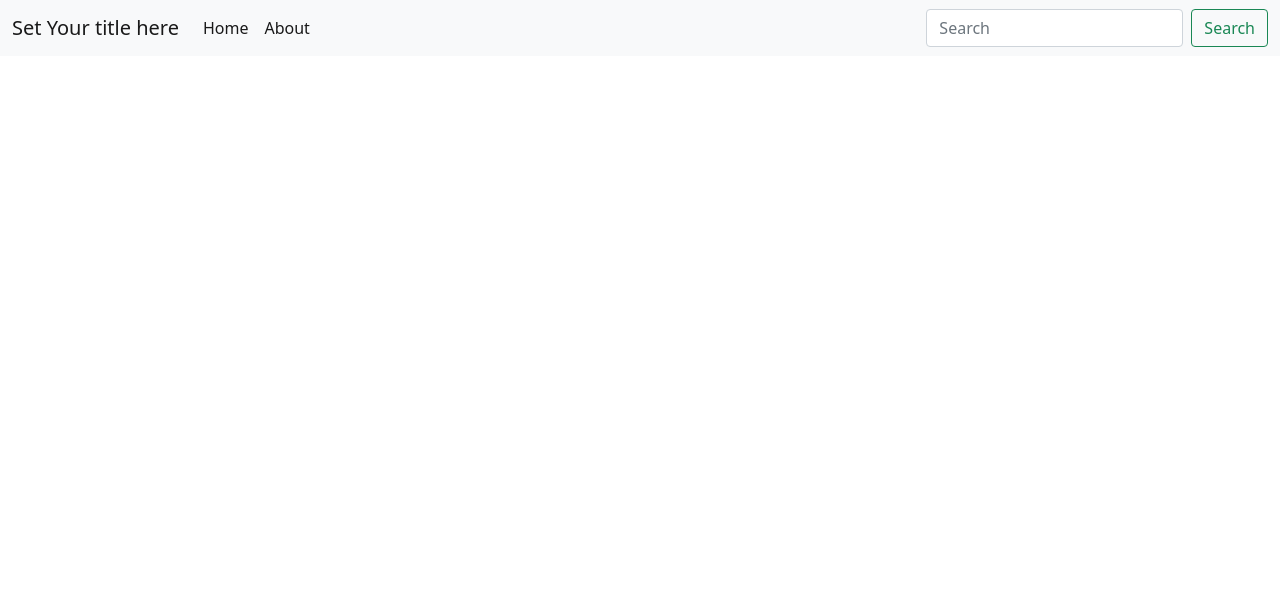
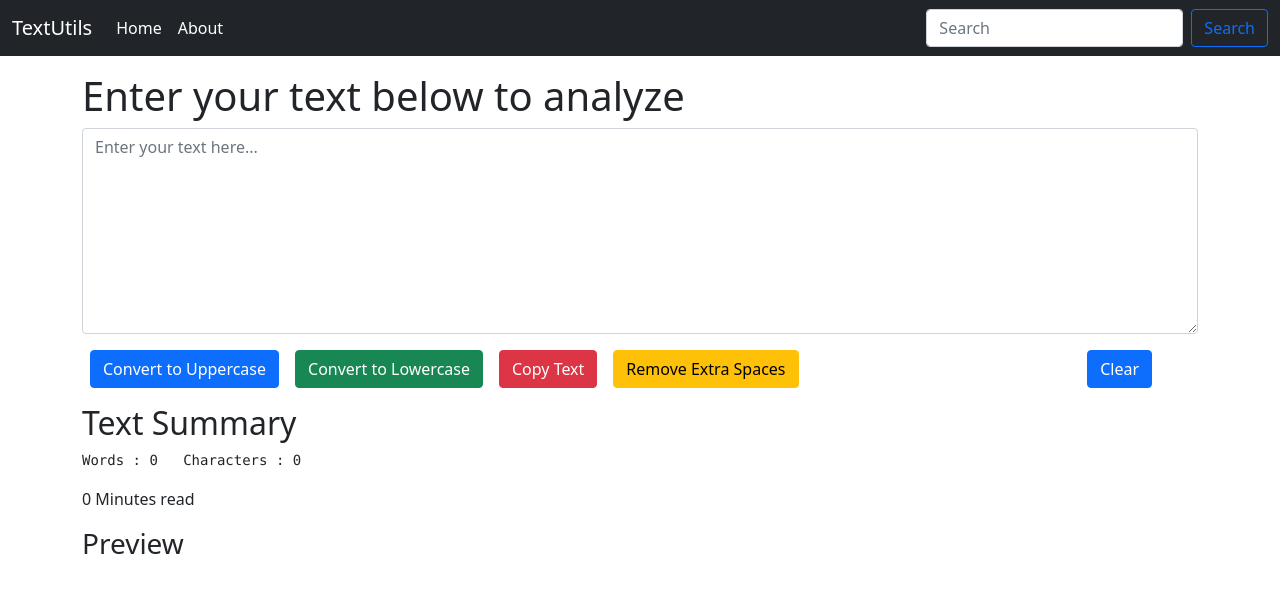
Before and after one commit to KC1919/ReactWork, a React (Create React App) app: page / in a window 1280 px wide. Shown: the top 592 px of the page. Built offline with nearby package versions, Linux system fonts and the light colour scheme.

Commit message:
added multiple utilities

```diff
--- a/public/index.html
+++ b/public/index.html
@@ -9,9 +9,8 @@
       name="description"
       content="Web site created using create-react-app"
     />
-    <link rel="apple-touch-icon" href="%PUBLIC_URL%/logo192.png" />
 
-    <link rel="manifest" href="%PUBLIC_URL%/manifest.json" />
+    <!-- <link rel="manifest" href="%PUBLIC_URL%/manifest.json" /> -->
 
     <!-- Bootstrap CSS -->
     <link href="https://cdn.jsdelivr.net/npm/bootstrap@5.1.0/dist/css/bootstrap.min.css" rel="stylesheet" integrity="sha384-KyZXEAg3QhqLMpG8r+8fhAXLRk2vvoC2f3B09zVXn8CA5QIVfZOJ3BCsw2P0p/We" crossorigin="anonymous">
--- a/src/App.js
+++ b/src/App.js
@@ -1,11 +1,15 @@
 import Navbar from "./components/Navbar";
+import TextForm from "./components/TextForm";
 
 function App() {
   // style={{ "text-align": "center" }}
   return (
     <>
-    <Navbar></Navbar>
-      {/* <Navbar title={"TextUtils"} /> */}
+      {/* <Navbar></Navbar>  when we will not pass any value tot he props, then default values will be rendered */}
+
+      <Navbar title={"TextUtils"} />
+
+      <TextForm heading={"Enter your text below to analyze"}/>
     </>
   );
 }
--- a/src/components/Navbar.js
+++ b/src/components/Navbar.js
@@ -4,7 +4,7 @@ import PropTypes from "prop-types";
 export default function Navbar(props) {
   return (
     <div className="App">
-      <nav className="navbar navbar-expand-lg navbar-light bg-light">
+      <nav className="navbar navbar-expand-lg navbar-dark bg-dark">
         <div className="container-fluid">
           <a className="navbar-brand" href="/">
             {props.title}
@@ -41,7 +41,7 @@ export default function Navbar(props) {
                 placeholder="Search"
                 aria-label="Search"
               />
-              <button className="btn btn-outline-success" type="submit">
+              <button className="btn btn-outline-primary" type="submit">
                 Search
               </button>
             </form>
--- /dev/null
+++ b/src/components/TextForm.js
@@ -0,0 +1,87 @@
+import React, { useState } from "react";
+
+export default function TextForm(props) {
+
+  const handleUpClick = (event) => {
+    let newText = text.toUpperCase();
+    setText(newText);
+  };
+
+  const handleOnChange = (event) => {
+    console.log(event.target.value);
+    setText(event.target.value);
+  };
+
+  const handleLowClick=(event)=>
+  {
+    let newText=text.toLowerCase();
+    setText(newText);
+  }
+
+  const handleClearClick=(event)=>
+  {
+    setText("");
+  }
+
+  const handleCopy=(event)=>{
+    let copiedText=document.getElementById("myBox");
+    copiedText.select();
+    navigator.clipboard.writeText(copiedText.value);
+  }
+
+  const handleRemoveSpaces=()=>{
+    let newText=text.split(/[ ]+/);
+    setText(newText.join(" "));
+  }
+
+
+  const [text, setText] = useState("");
+
+  return (
+    <div>
+      <div className="container my-3">
+        <div className="mb-3">
+          <h1>{props.heading}</h1>
+          <textarea
+            className="form-control"
+            id="myBox"
+            rows="8"
+            value={text}
+            placeholder="Enter your text here..."
+            onChange={handleOnChange}
+          ></textarea>
+        </div>
+
+        <button className="btn btn-primary mx-2" onClick={handleUpClick}>
+          Convert to Uppercase
+        </button>
+
+        <button className="btn btn-success mx-2" onClick={handleLowClick}>
+          Convert to Lowercase
+        </button>
+
+        <button style={{"position":"absolute","right":"120px"}} className="btn btn-primary mx-2" onClick={handleClearClick}>
+          Clear
+        </button>
+
+        <button className="btn btn-danger mx-2" onClick={handleCopy}>
+          Copy Text
+        </button>
+
+        <button className="btn btn-warning mx-2" onClick={handleRemoveSpaces}>
+          Remove Extra Spaces
+        </button>
+      </div>
+
+      <div className="container my-3">
+        <h2>Text Summary</h2>
+        <pre>
+          Words : {text.length === 0 ? 0 : text.split(" ").length}   Characters : {text.length}
+        </pre>
+        <p>{0.008 * text.length} Minutes read</p>
+        <h3>Preview</h3>
+        <p>{text}</p>
+      </div>
+    </div>
+  );
+}
```
